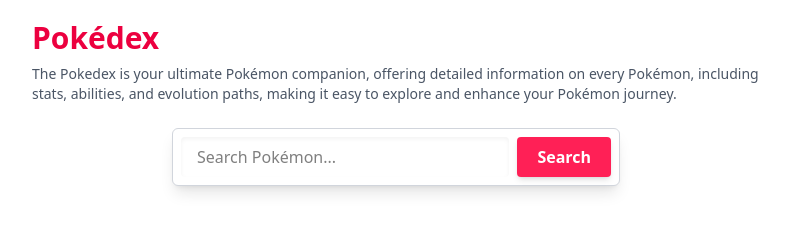
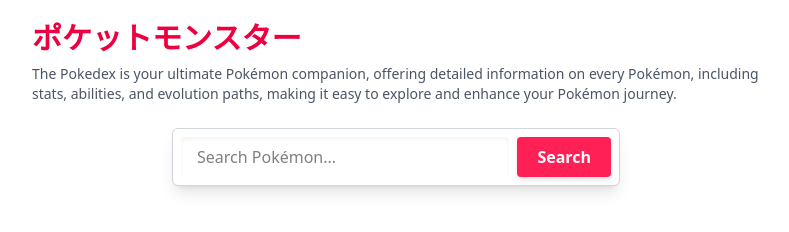
Before and after one commit to CodeCraftAyan/PokedexWebApp, a plain HTML site: page index.html in a window 1280 px wide. Shown: the whole page, without its empty margins (244-1033 px from the left). Drawn offline with nearby package versions, Linux system fonts and the light colour scheme; no server answers.

Commit message:
Update header title to Japanese "ポケットモンスター"

```diff
--- a/index.html
+++ b/index.html
@@ -11,7 +11,7 @@
     <div class="max-w-3xl mx-auto p-5">
         <description-container>
             <div>
-                <h1 class="font-bold text-3xl text-rose-600">Pokédex</h1>
+                <h1 class="font-bold text-3xl text-rose-600">ポケットモンスター</h1>
                 <p id="pokemonFact" class="text-sm py-2 text-gray-600">The Pokedex is your ultimate Pokémon companion, offering detailed information on every Pokémon, including stats, abilities, and evolution paths, making it easy to explore and enhance your Pokémon journey.</p>
             </div>
         </description-container>
```
